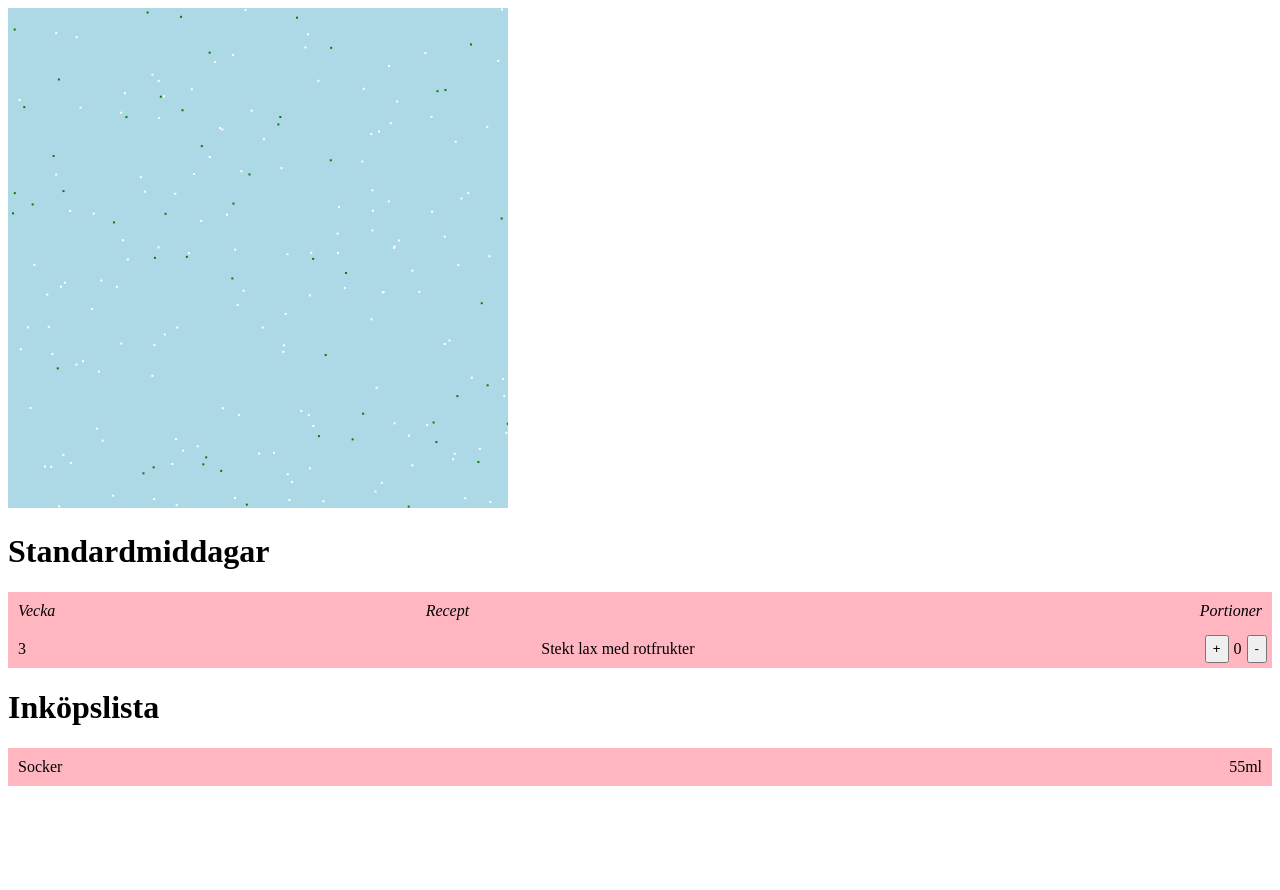
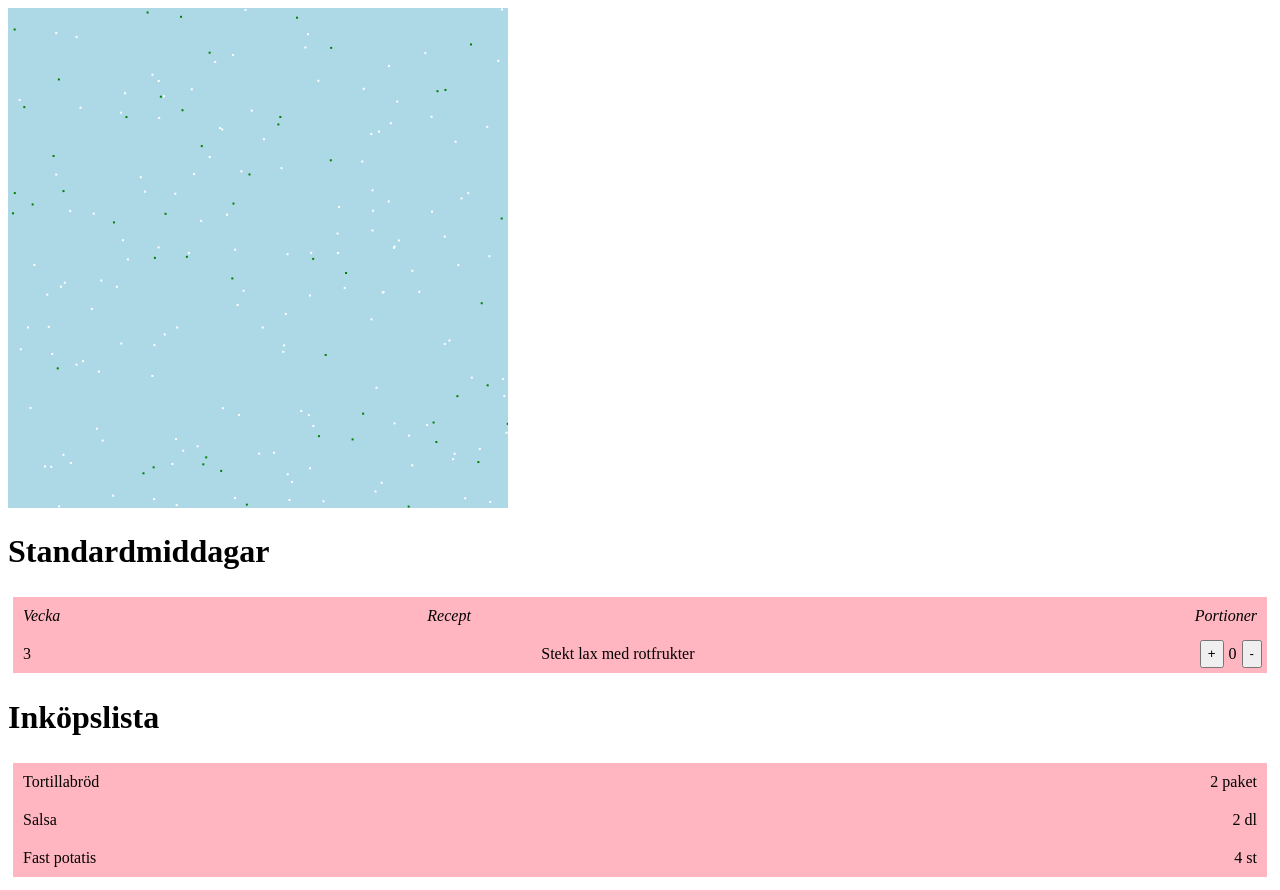
Before and after one commit to objarni/matsedel, a website: page index.html in a window 1280 px wide. Before the commit the page ends 800 px from the top, so only its background shows below. Drawn offline with Linux system fonts and the light colour scheme.

Commit message:
Add some realistic ingredients

```diff
--- a/index.html
+++ b/index.html
@@ -9,19 +9,23 @@
             box-sizing: border-box;
             padding: 5px;
         }
-        .nicetable {
+
+        .nice-row {
             display: flex;
             justify-content: space-between;
             background-color: lightpink;
         }
+
         .leftist {
             flex-grow: 1;
             text-align: left
         }
+
         .rightist {
             flex-grow: 1;
             text-align: right
         }
+
         .column-head {
             font-style: oblique;
         }
@@ -31,13 +35,15 @@
 <canvas style="background:lightblue" id="canvas" width="500" height="500"></canvas>
 
 <h1>Standardmiddagar</h1>
-<div class="nicetable">
+<div id="standardmiddagar">
+
+    <div class="nice-row">
         <div class="leftist column-head">Vecka</div>
         <div class="leftist column-head">Recept</div>
         <div class="rightist column-head">Portioner</div>
     </div>
 
-<div class="nicetable">
+    <div class="nice-row">
         <div class="leftist">3</div>
         <div class="leftist">Stekt lax med rotfrukter</div>
         <button>+</button>
@@ -45,8 +51,10 @@
         <button>-</button>
     </div>
 
+</div>
+
 <h1>Inköpslista</h1>
-<div class="nicetable" id="ingredientsTable">
+<div id="ingredientsTable">
 </div>
 
 <script src="index.js"></script>
--- a/index.js
+++ b/index.js
@@ -13,12 +13,14 @@
     return div2;
   }
   var setIngredients = (ingredients) => () => {
+    let table = document.getElementById("ingredientsTable");
     ingredients.forEach((ingredient) => {
       const name = leftist(ingredient.name);
-      const amount = rightist(`${ingredient.amount}${ingredient.unit}`);
-      let table = document.getElementById("ingredientsTable");
-      console.log(table);
-      table.append(name, amount);
+      const amount = rightist(`${ingredient.amount} ${ingredient.unit}`);
+      let div2 = document.createElement("div");
+      div2.className = "nice-row";
+      div2.append(name, amount);
+      table.append(div2);
     });
     console.log("hello from setIngredients");
   };
@@ -814,9 +816,17 @@
   var random_food = random_pos;
   var main = function __do3() {
     setIngredients([{
-      name: "Socker",
-      amount: 55,
-      unit: "ml"
+      name: "Tortillabr\xF6d",
+      amount: 2,
+      unit: "paket"
+    }, {
+      name: "Salsa",
+      amount: 2,
+      unit: "dl"
+    }, {
+      name: "Fast potatis",
+      amount: 4,
+      unit: "st"
     }])();
     var foods = sequence2(replicate(100)(random_food))();
     var germs = sequence2(replicate(100)(random_germ))();
```
Also changed, not shown: src/Main.js (+6 -4 lines), 1 other file. Lines whose indentation alone changed are shown as unchanged.
